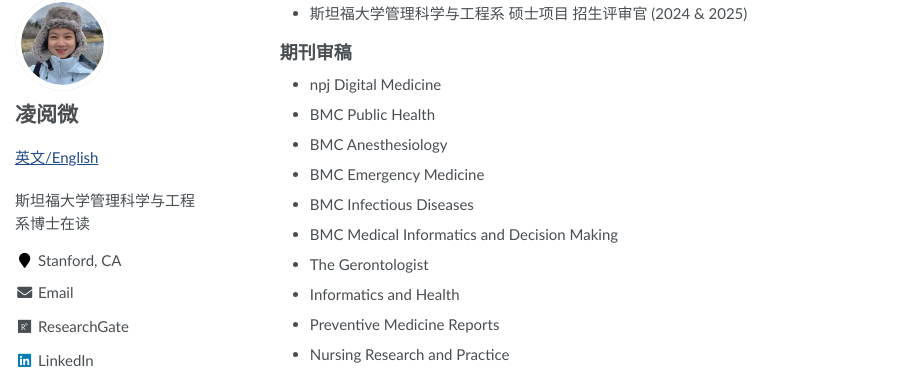
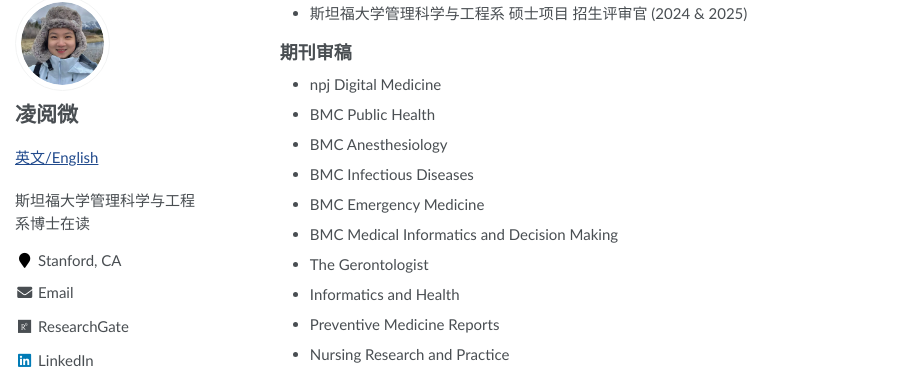
Before and after one commit to lingyuewei/lingyuewei.github.io, a Jekyll site: the page built from _pages/about.md, in a window 1280 px wide and 900 px high, scrolled down 6055 px. Shown: the part 95-464 px from the top of the window, without its empty margins (0-902 px from the left). Built offline with Jekyll 4.4.1, drawn with Linux system fonts in a browser that asks for light colours; some web fonts are replaced.

```diff
--- a/_pages/includes/service.md
+++ b/_pages/includes/service.md
@@ -14,8 +14,8 @@
 - npj Digital Medicine
 - BMC Public Health
 - BMC Anesthesiology
+- BMC Infectious Diseases
 - BMC Emergency Medicine
-- BMC Infectious Diseases
 - BMC Medical Informatics and Decision Making
 - The Gerontologist
 - Informatics and Health
```
